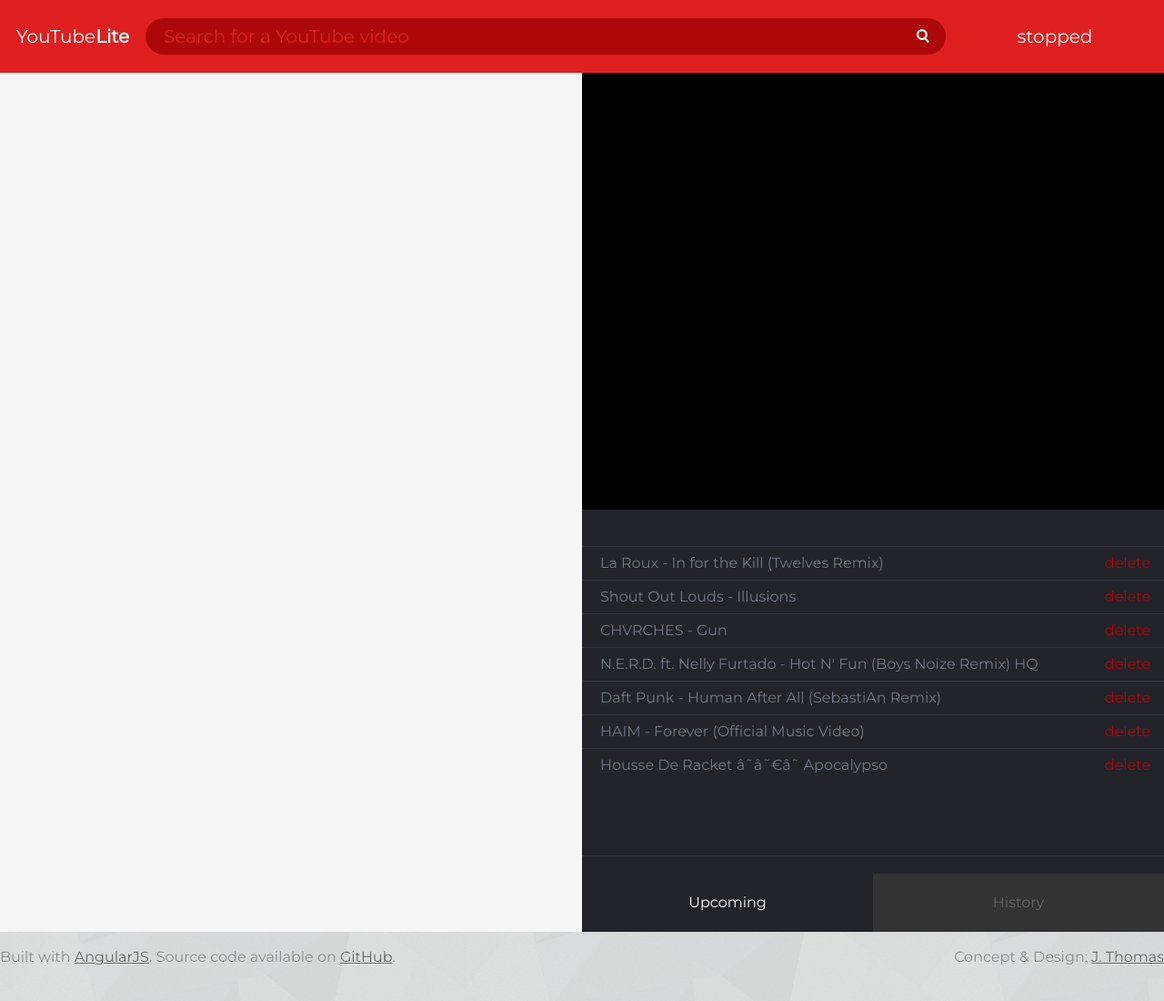
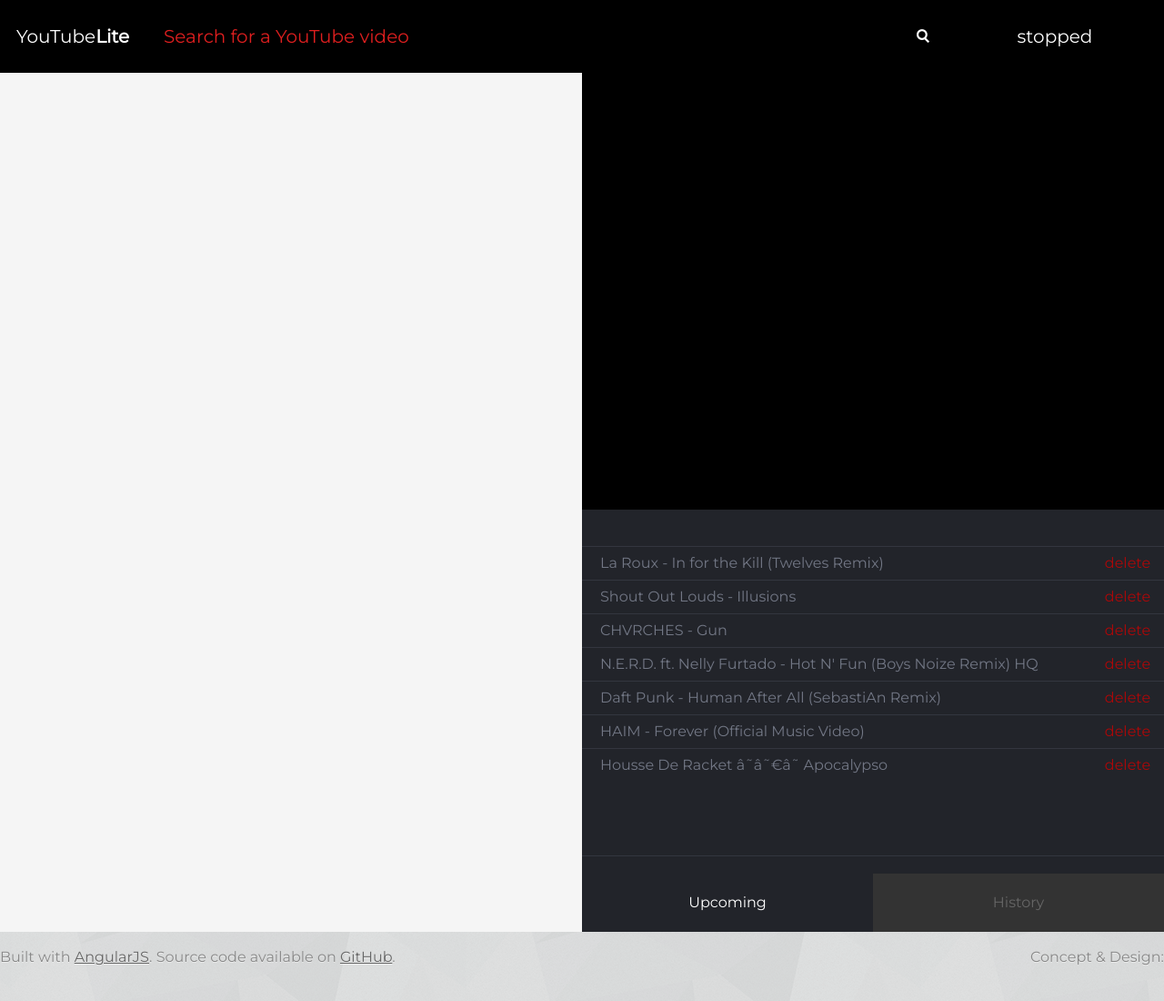
Before and after one commit to Alayode/youtubeLite, a plain HTML site: page index.html in a window 1280 px wide. Shown: the whole page at 91% size. Drawn offline with Linux system fonts and the light colour scheme.

Commit message:
updated the SPA changed the colors and made it my own

```diff
--- a/index.html
+++ b/index.html
@@ -52,8 +52,8 @@
       </p>
     </div>
     <footer>
-      <em>Concept &amp; Design: <a href="http://kayode.me">J. Thomas</a></em>
-      Built with <a href="http://angularjs.org/">AngularJS</a>. Source code available on <a href="https://github.com/jgthms/juketube">GitHub</a>.
+      <em>Concept &amp; Design: <a href="http://kayode.me"></a></em>
+      Built with <a href="http://angularjs.org/">AngularJS</a>. Source code available on <a href="https://github.com/alayode/YoutubeLite">GitHub</a>.
     </footer>
     <script src="angular.min.js"></script>
     <script src="angular-local-storage.js"></script>
--- a/style.css
+++ b/style.css
@@ -15,10 +15,10 @@ a{ cursor: pointer;}
 body, input{ font: 20px/1 'Montserrat', Arial, sans-serif;}
 h1 strong, #playlist, .video-title{ font-family: 'Montserrat', Arial, sans-serif; font-weight: bold; }
 
-header{ background: #df1f1f; color: white; height: 40px; padding: 20px 0;}
+header{ background: #000; color: white; height: 40px; padding: 20px 0;}
 h1{ float: left; line-height: 40px; text-align: center; width: 160px;}
 #search{ float: left; height: 40px; position: relative; width: 880px;}
-#query{ background: #ac0809; border: none; border-radius: 20px; color: white; float: left; height: 30px; line-height: 30px; padding: 5px 20px; width: 840px;}
+#query{ background: #0000; border: none; border-radius: 20px; color: white; float: left; height: 30px; line-height: 30px; padding: 5px 20px; width: 840px;}
 #query:focus{ outline: none;}
 #submit{ position: absolute; right: 10px; top: 5px;}
 nav{ float: right; line-height: 40px; text-align: center; width: 240px;}
```
